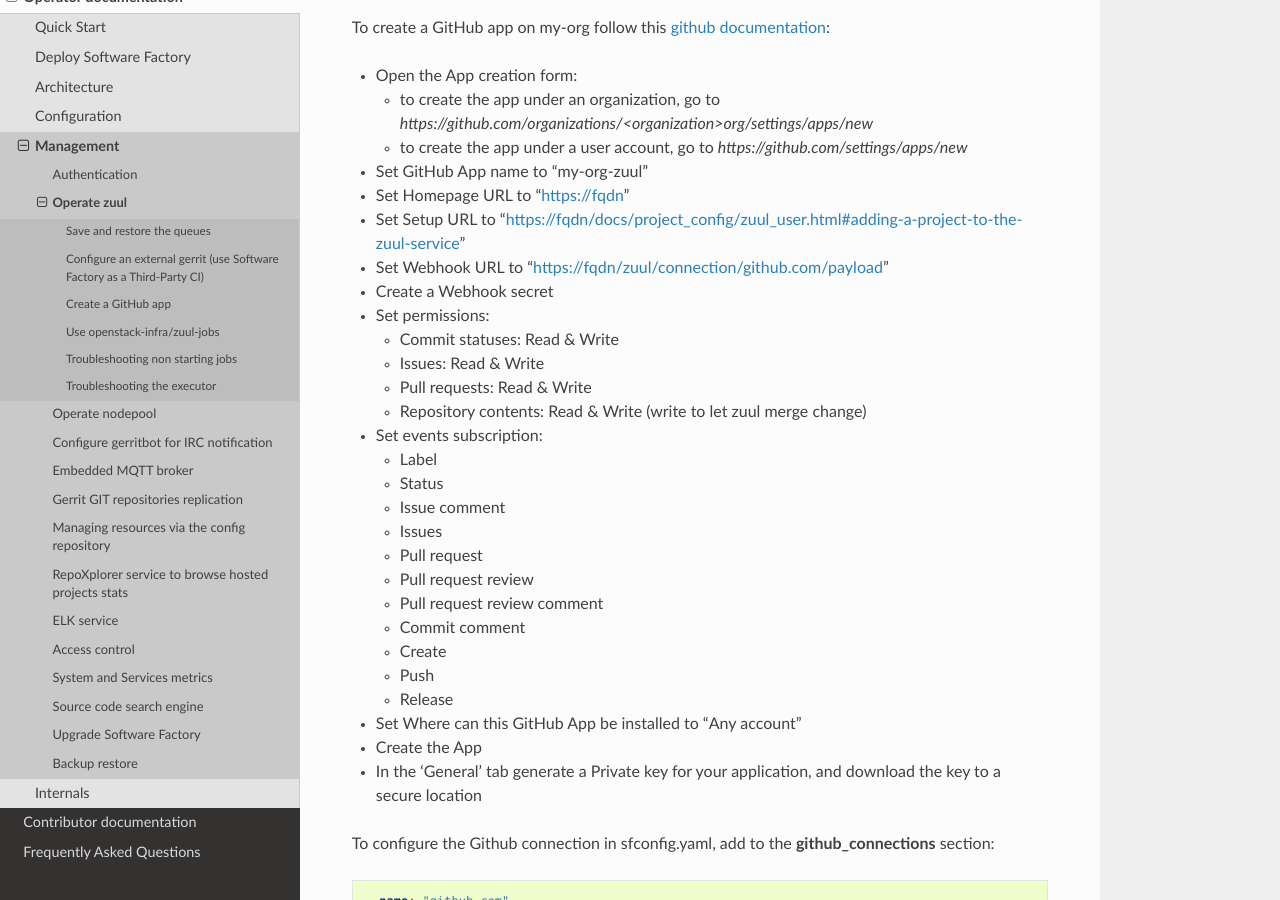
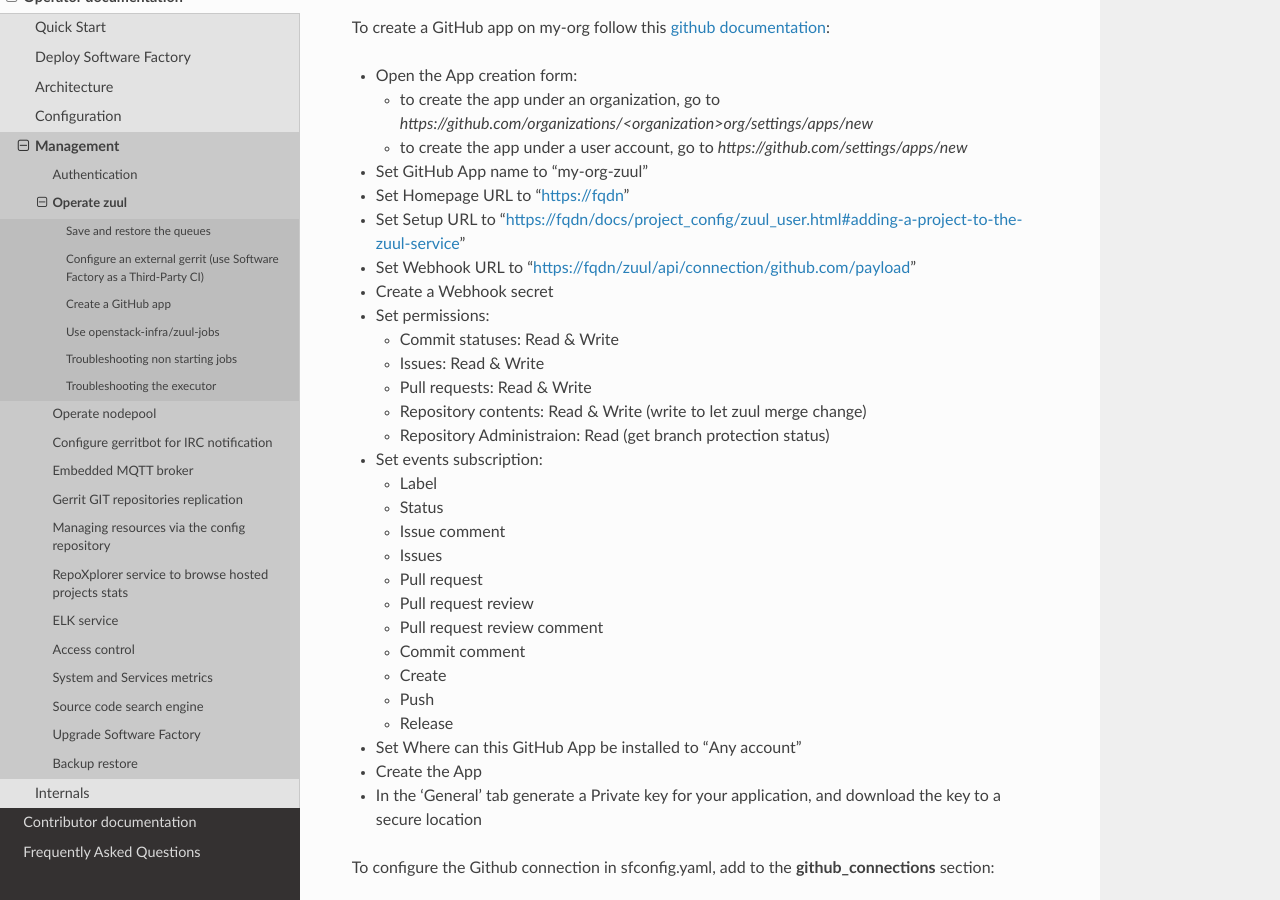
Before and after one commit to softwarefactory-project/sf-docs, a Sphinx documentation site: the page built from docs/operator/zuul_operator.rst, in a window 1280 px wide and 900 px high, scrolled down 1092 px. Built offline with Sphinx 7.4.7 and the Read the Docs theme 2.0.0, drawn with Linux system fonts in a browser that asks for light colours; some of the changed lines change nothing that is shown.

Commit message:
zuul github setup doc fix webhook path + acl required
Change-Id: I6170f05cfbbbcef62faf8c45ec79c167f0aeb351

```diff
--- a/docs/operator/zuul_operator.rst
+++ b/docs/operator/zuul_operator.rst
@@ -62,7 +62,7 @@
 * Set GitHub App name to "my-org-zuul"
 * Set Homepage URL to "https://fqdn"
 * Set Setup URL to "https://fqdn/docs/project_config/zuul_user.html#adding-a-project-to-the-zuul-service"
-* Set Webhook URL to "https://fqdn/zuul/connection/github.com/payload"
+* Set Webhook URL to "https://fqdn/zuul/api/connection/github.com/payload"
 * Create a Webhook secret
 * Set permissions:
 
@@ -70,6 +70,7 @@
   * Issues: Read & Write
   * Pull requests: Read & Write
   * Repository contents: Read & Write (write to let zuul merge change)
+  * Repository Administraion: Read (get branch protection status)
 
 * Set events subscription:
 
```
